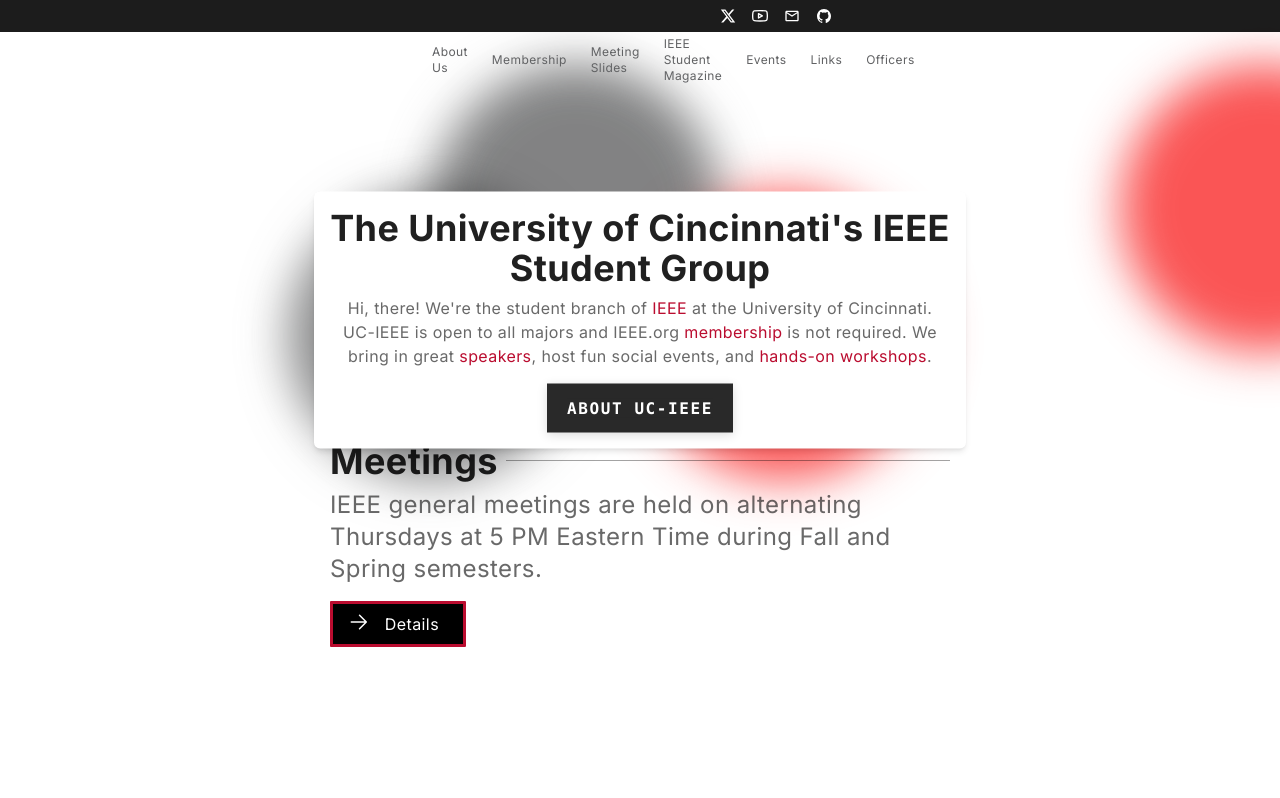
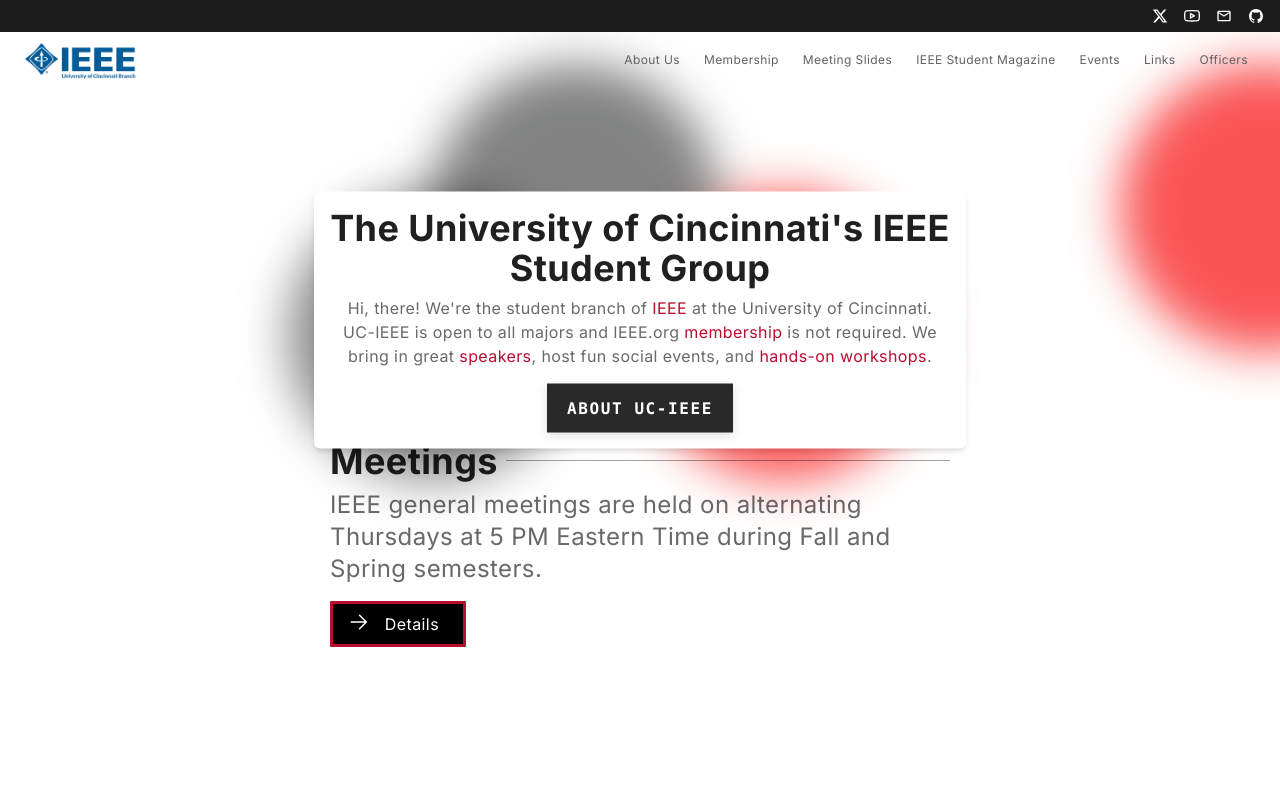
Before and after one commit to MakeUC/New-IEEE-Website, a Next.js app: page / in a window 1280 px wide. Shown: the top 798 px of the page. Built offline with nearby package versions, Linux system fonts and the light colour scheme.

Commit message:
updated link spacing in the navbar

```diff
--- a/app/components/Navbar.jsx
+++ b/app/components/Navbar.jsx
@@ -35,7 +35,7 @@
   return (
     <>
       <div className="top-0 left-0 w-full h-8 bg-[#1c1c1c] justify-end z-[101] flex items-center">
-        <ul className="flex space-x-4 md:mr-[2rem] lg:mr-[28rem]">
+        <ul className="flex space-x-4 md:mr-2 lg:mr-4">
           <a href="https://x.com/UC_IEEE" target="_blank">
             <li>
               <FaXTwitter
@@ -82,7 +82,7 @@
         }
       >
         <div className="flex justify-between items-center w-full h-full px-2 2xl:px-16">
-          <Link href="/#home" className="ml-0 lg:ml-96">
+          <Link href="/#home" className="ml-0 md:ml-4">
             <Image
               src="/images/ieee-1.png"
               alt="logo"
@@ -91,7 +91,7 @@
               quality={100}
             />
           </Link>
-          <div className="mr-0 lg:mr-96">
+          <div className="mr-0 md:mr-6">
             <ul className="hidden items-center md:flex">
               <Link href="/#about">
                 <li className="ml-10 text-xs text-[#616264] hover:text-[#1c1c1c] transition-colors duration-500">
```
